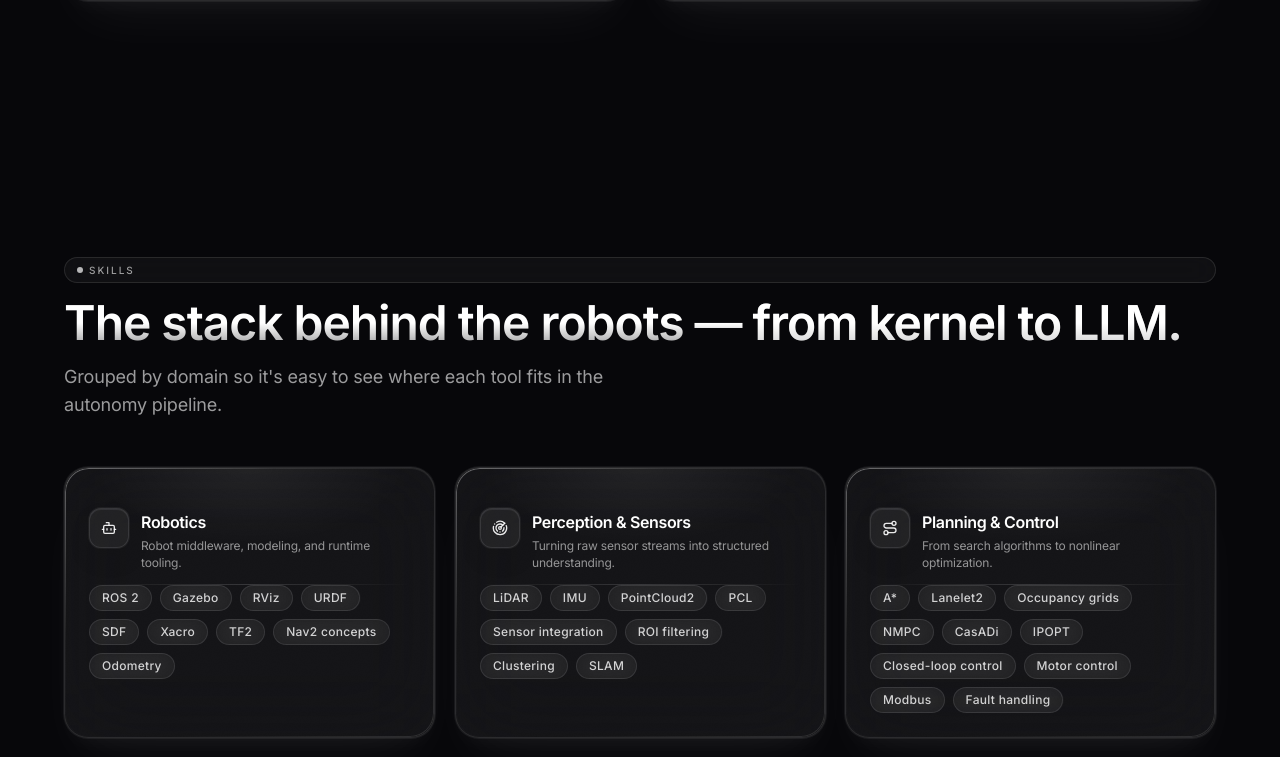
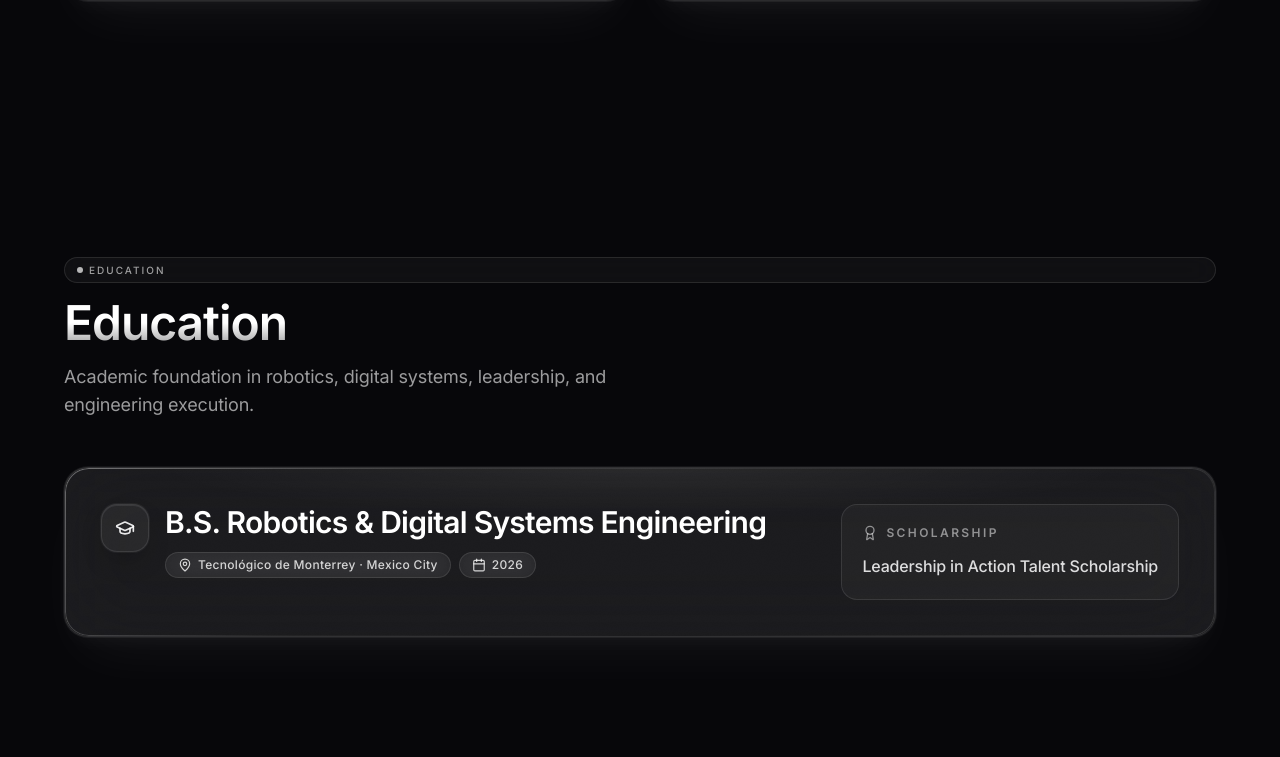
Before and after one commit to JossueE/portfolio, a Next.js app: page / in a window 1280 px wide. Shown: the part 6565-7322 px from the top of the page. Built offline with nearby package versions, Linux system fonts and the light colour scheme.

Commit message:
Education Section Added

```diff
--- a/src/app/page.tsx
+++ b/src/app/page.tsx
@@ -4,6 +4,7 @@ import { About } from "@/components/About";
 import { Projects } from "@/components/Projects";
 import { ProfessionalExperience } from "@/components/ProfessionalExperience";
 import { Certifications } from "@/components/Certifications";
+import { Education } from "@/components/Education";
 import { Skills } from "@/components/Skills";
 import { Contact } from "@/components/Contact";
 import { Footer } from "@/components/Footer";
@@ -17,6 +18,7 @@ export default function HomePage() {
       <Projects />
       <ProfessionalExperience />
       <Certifications />
+      <Education />
       <Skills />
       <Contact />
       <Footer />
--- /dev/null
+++ b/src/components/Education.tsx
@@ -0,0 +1,64 @@
+"use client";
+
+import * as React from "react";
+import { motion } from "framer-motion";
+import { Award, Calendar, GraduationCap, MapPin } from "lucide-react";
+import { SectionHeader } from "@/components/SectionHeader";
+import { GlassPanel } from "@/components/GlassPanel";
+
+export function Education() {
+  return (
+    <section id="education" className="section-pad relative">
+      <div className="mx-auto flex w-full max-w-6xl flex-col gap-12">
+        <SectionHeader
+          eyebrow="Education"
+          title="Education"
+          description="Academic foundation in robotics, digital systems, leadership, and engineering execution."
+        />
+
+        <motion.div
+          initial={{ opacity: 0, y: 22 }}
+          whileInView={{ opacity: 1, y: 0 }}
+          viewport={{ once: true, margin: "-80px" }}
+          transition={{ duration: 0.55, ease: "easeOut" }}
+        >
+          <GlassPanel intensity="strong" className="p-7 sm:p-9">
+            <div className="flex flex-col gap-7 lg:flex-row lg:items-start lg:justify-between">
+              <div className="flex gap-4">
+                <span className="inline-flex size-12 shrink-0 items-center justify-center rounded-2xl border border-white/10 bg-white/[0.06] shadow-glass-sm">
+                  <GraduationCap className="size-5 text-white/90" />
+                </span>
+
+                <div>
+                  <h3 className="text-2xl font-semibold tracking-tight text-white sm:text-3xl">
+                    B.S. Robotics &amp; Digital Systems Engineering
+                  </h3>
+                  <div className="mt-3 flex flex-wrap gap-2">
+                    <span className="chip">
+                      <MapPin className="size-3.5" />
+                      Tecnológico de Monterrey · Mexico City
+                    </span>
+                    <span className="chip">
+                      <Calendar className="size-3.5" />
+                      2026
+                    </span>
+                  </div>
+                </div>
+              </div>
+
+              <div className="rounded-2xl border border-white/10 bg-white/[0.035] p-5 lg:max-w-sm">
+                <div className="flex items-center gap-2 text-xs font-semibold uppercase tracking-[0.2em] text-white/50">
+                  <Award className="size-4" />
+                  Scholarship
+                </div>
+                <p className="mt-3 text-base font-medium leading-relaxed text-white/85">
+                  Leadership in Action Talent Scholarship
+                </p>
+              </div>
+            </div>
+          </GlassPanel>
+        </motion.div>
+      </div>
+    </section>
+  );
+}
```
Also changed, not shown: 1 other file (tests, documents, lock files or other folders).
